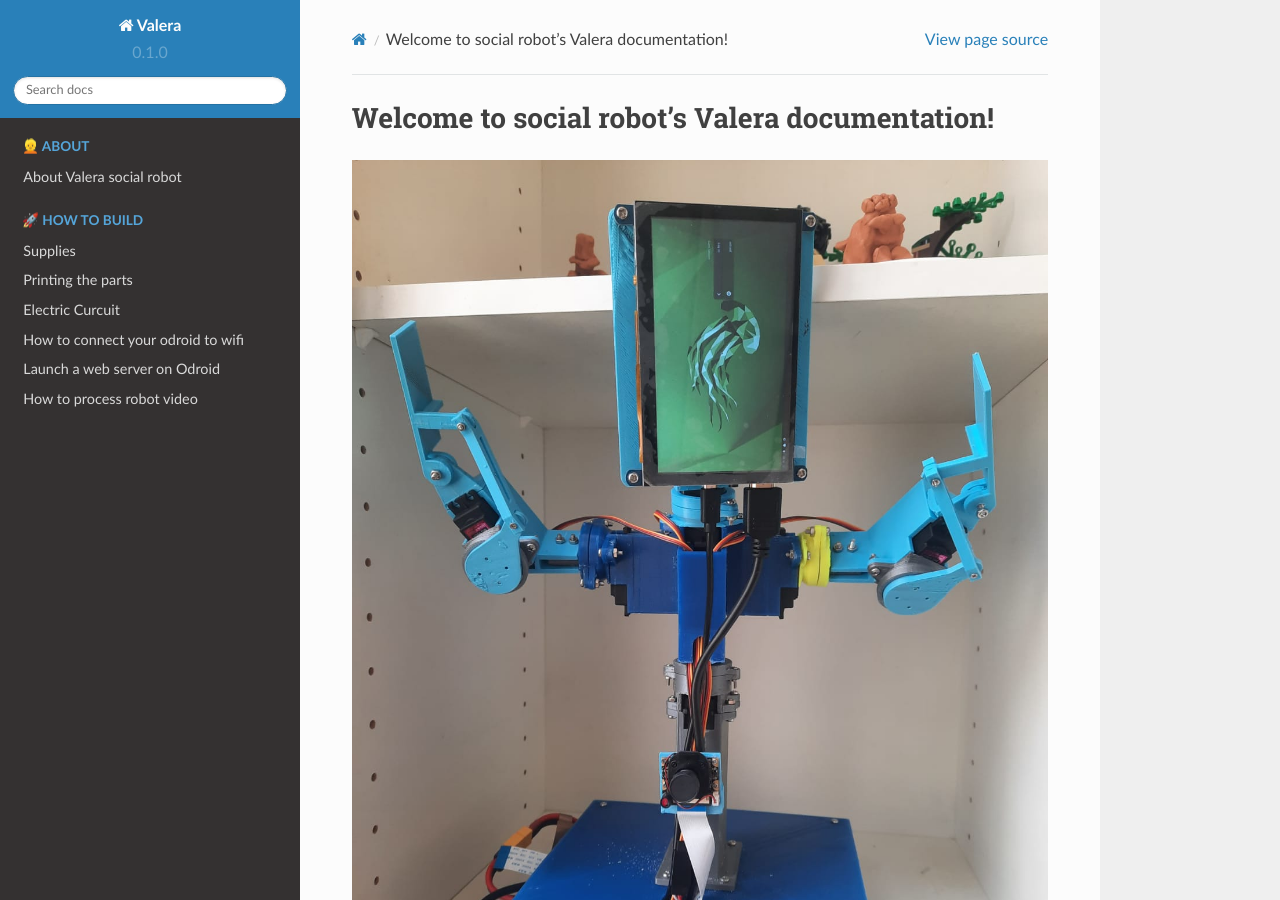
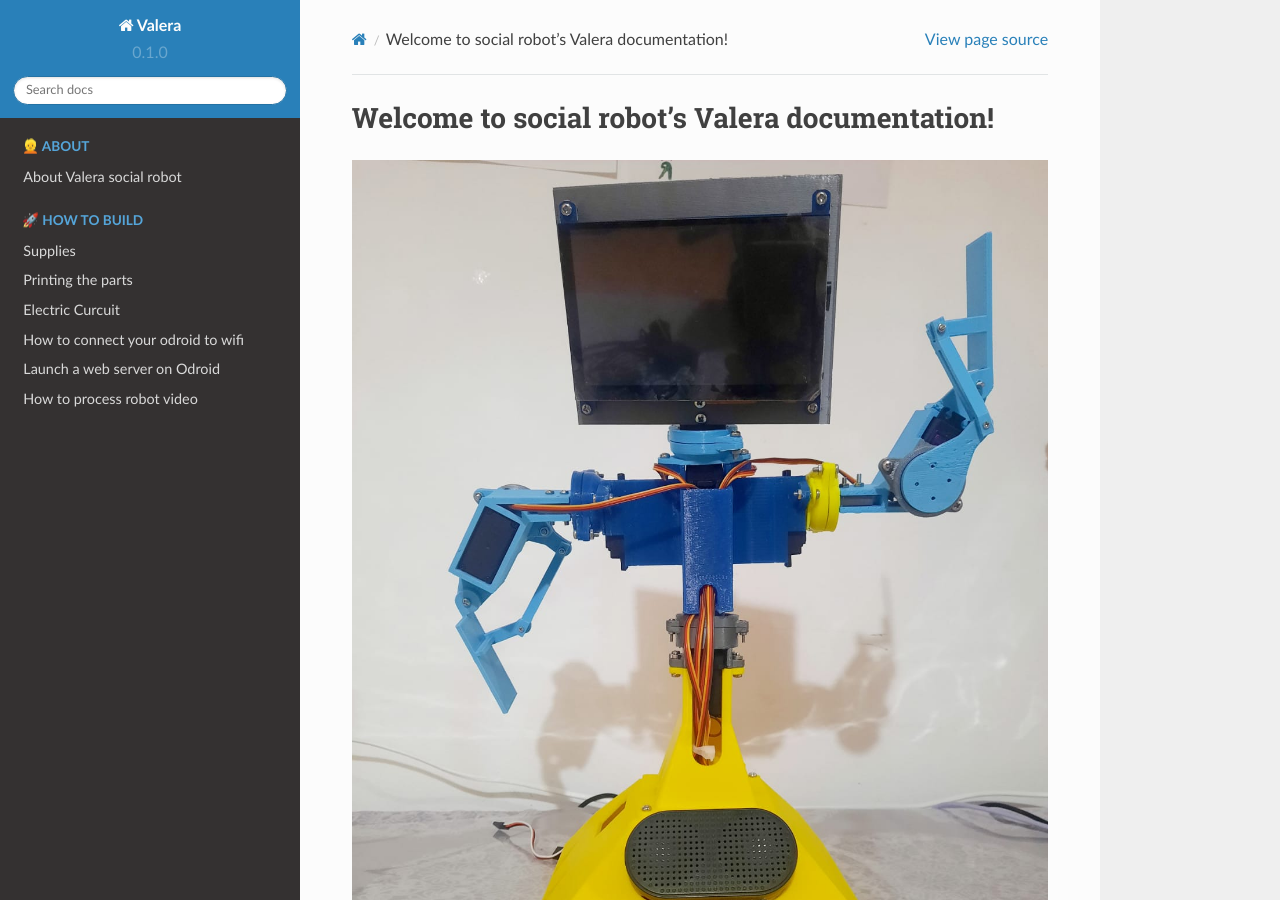
Before and after one commit to goodlancer-org/valera, a Sphinx documentation site: the page built from docs/index.rst, in a window 1280 px wide and 900 px high. Built offline with Sphinx 7.4.7 and the Read the Docs theme 2.0.0, drawn with Linux system fonts in a browser that asks for light colours.

Commit message:
docs: new robot photo added

```diff
--- a/docs/index.rst
+++ b/docs/index.rst
@@ -1,7 +1,7 @@
 Welcome to social robot's Valera documentation!
 ===============================================
 
-.. image:: images/Valera.jpg
+.. image:: images/HelloValera.jpg
 
 Contents
 --------
```
Also changed, not shown: docs/images/HelloValera.jpg (added).
